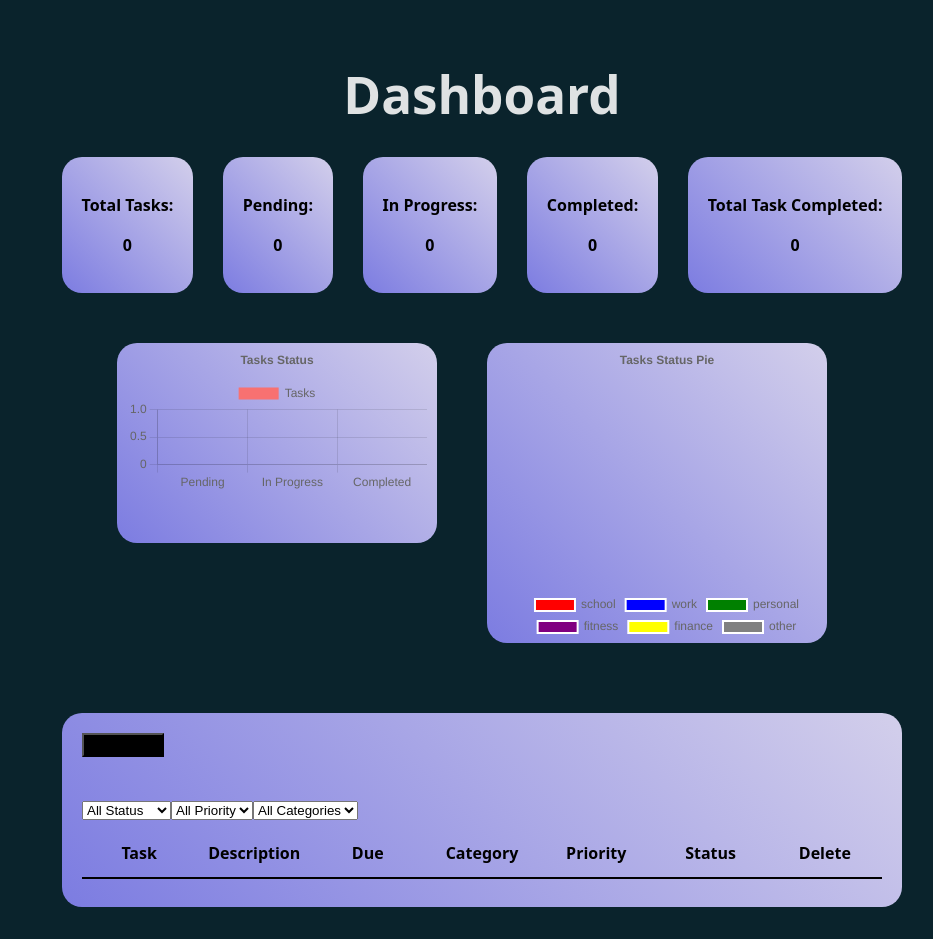
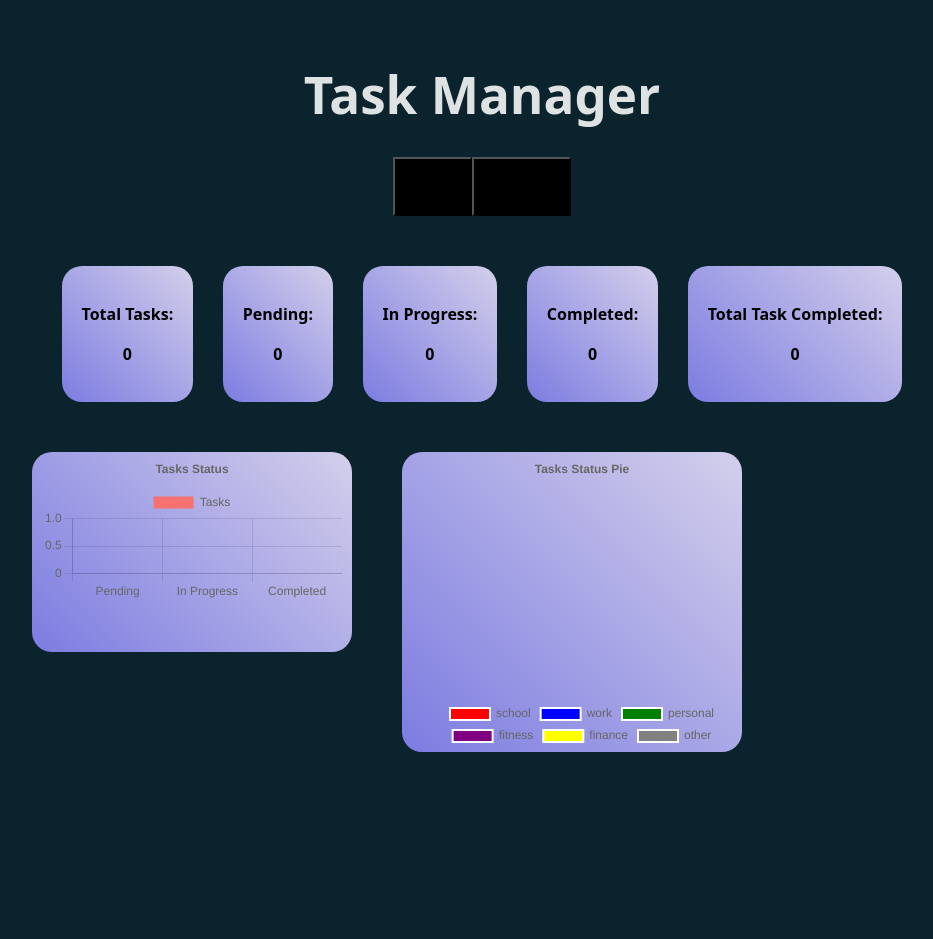
Before and after one commit to jhyche80-jpg/TaskManagerDashboard, a React (Vite) app: page / in a window 1280 px wide. Shown: the whole page, without its empty margins (158-1091 px from the left). After the commit the page ends 804 px from the top, so only its background shows below. Built offline with nearby package versions, Linux system fonts and the light colour scheme.

Commit message:
I made a content switcher that makes lets you switch between task and the home page which shows a summmary of the task

```diff
--- a/src/Components/Dashboard/Dashboard.css
+++ b/src/Components/Dashboard/Dashboard.css
@@ -37,3 +37,19 @@ transform: scale(1.2);
 button{
     background-color: black;
 }
+.Switcher{
+    margin-bottom:50px;
+}
+.dashButton{
+
+   padding: 20px;
+
+
+
+}
+.dashButton:hover{
+
+    opacity: 80%;
+    cursor: pointer;
+
+}
--- a/src/Components/Dashboard/Dashboard.tsx
+++ b/src/Components/Dashboard/Dashboard.tsx
@@ -2,11 +2,13 @@ import React, { useState, useEffect } from 'react';
 import RenderList from '../RenderList/RenderList';
 import "./Dashboard.css"
 import TaskCounter from '../TaskCounter/taskCounter';
-import type { Task } from '../types';
+import type { Task, TaskCat } from '../types';
 import { BarChart, Piechart } from '../Charts/Charts';
 import { motion } from "framer-motion";
+
 export default function Dashboard() {
-
+  // Content switcher
+  const [contentType, setContentType] = useState< "task"| "home">('home')
   // Load saved tasks from localStorage if available
   const [tasks, setTasks] = useState<Task[]>(() => {
     const saved = localStorage.getItem("tasks");
@@ -49,12 +51,19 @@ export default function Dashboard() {
   const piChartLabel = ["school", 'work', 'personal', 'fitness', 'finance', 'other']
   const piChartValue = [taskSchool, taskWork, taskPersonal, taskFitness, taskFinance, taskOther]
   return (
+
+
     <motion.div className='list'
       initial={{ opacity: 0 }}
       animate={{ opacity: 1 }}
       transition={{ duration: 2 }}>
-      <h1>Dashboard</h1>
+      <h1>Task Manager</h1>
+      <div className='Switcher'>
 
+        <button className='dashButton' onClick={(() => setContentType("home"))}>Home</button>
+        <button className='dashButton' id="DashBtn2" onClick={(() => setContentType('task'))} >Add Task</button>
+      </div>
+      {contentType=== 'home' && (<div >
         <TaskCounter
           TaskTotal={TaskIntotal}            // running total
           TaskCompleted={totalCompleted}    // current completed
@@ -71,13 +80,17 @@ export default function Dashboard() {
             <Piechart labels={piChartLabel} values={piChartValue} />
           </div>
         </div>
-      <div>
+
+      </div>)}
+
+      {contentType==="task"&&
+      (<div>
         <RenderList
           tasks={tasks}
           setTasks={setTasks}
           incrementTotal={() => setTotalTasks(prev => prev + 1)} // increment running total
         />
-      </div>
+      </div>)}
 
 
     </motion.div>
```
Also changed, not shown: src/Components/utils/taskUtils.ts (deleted). Lines whose indentation alone changed are shown as unchanged.
